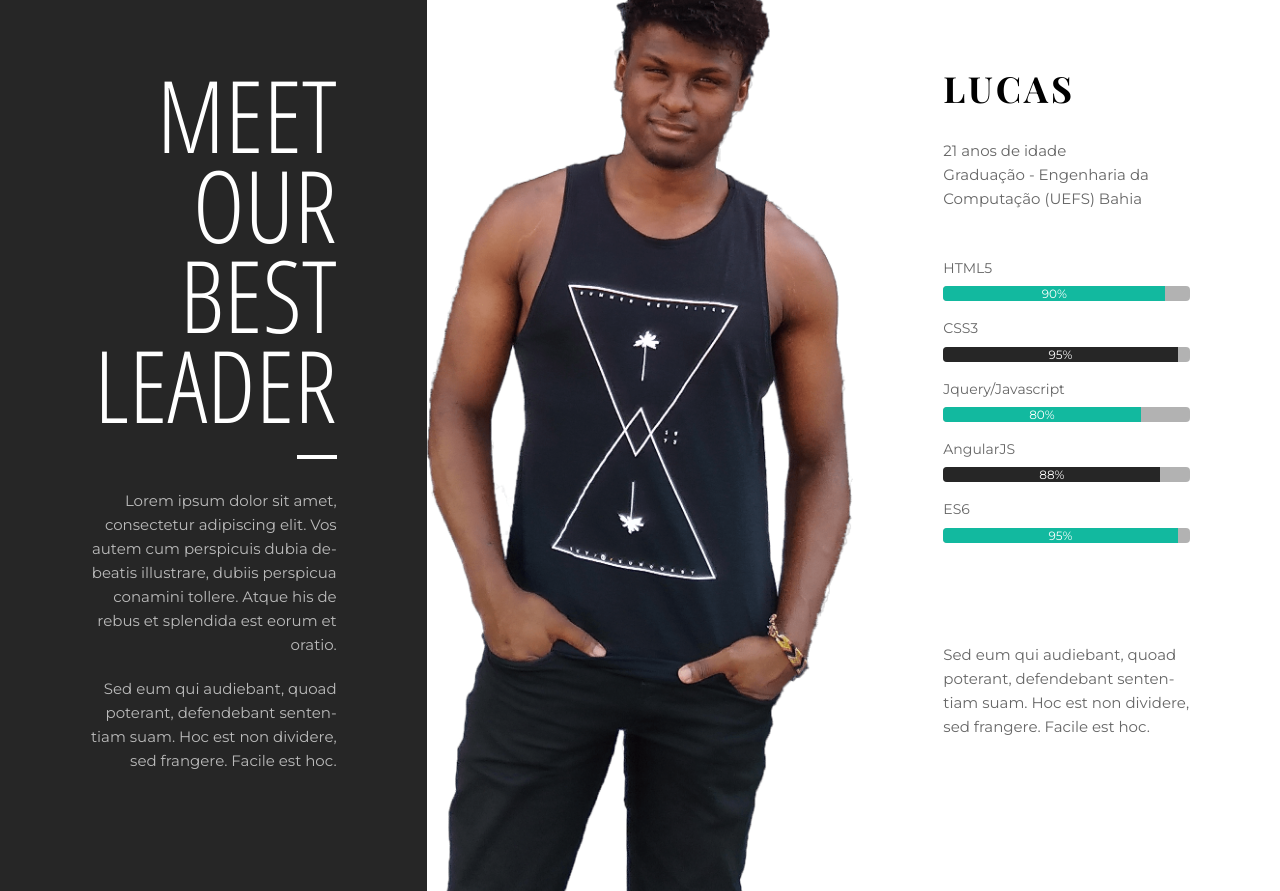
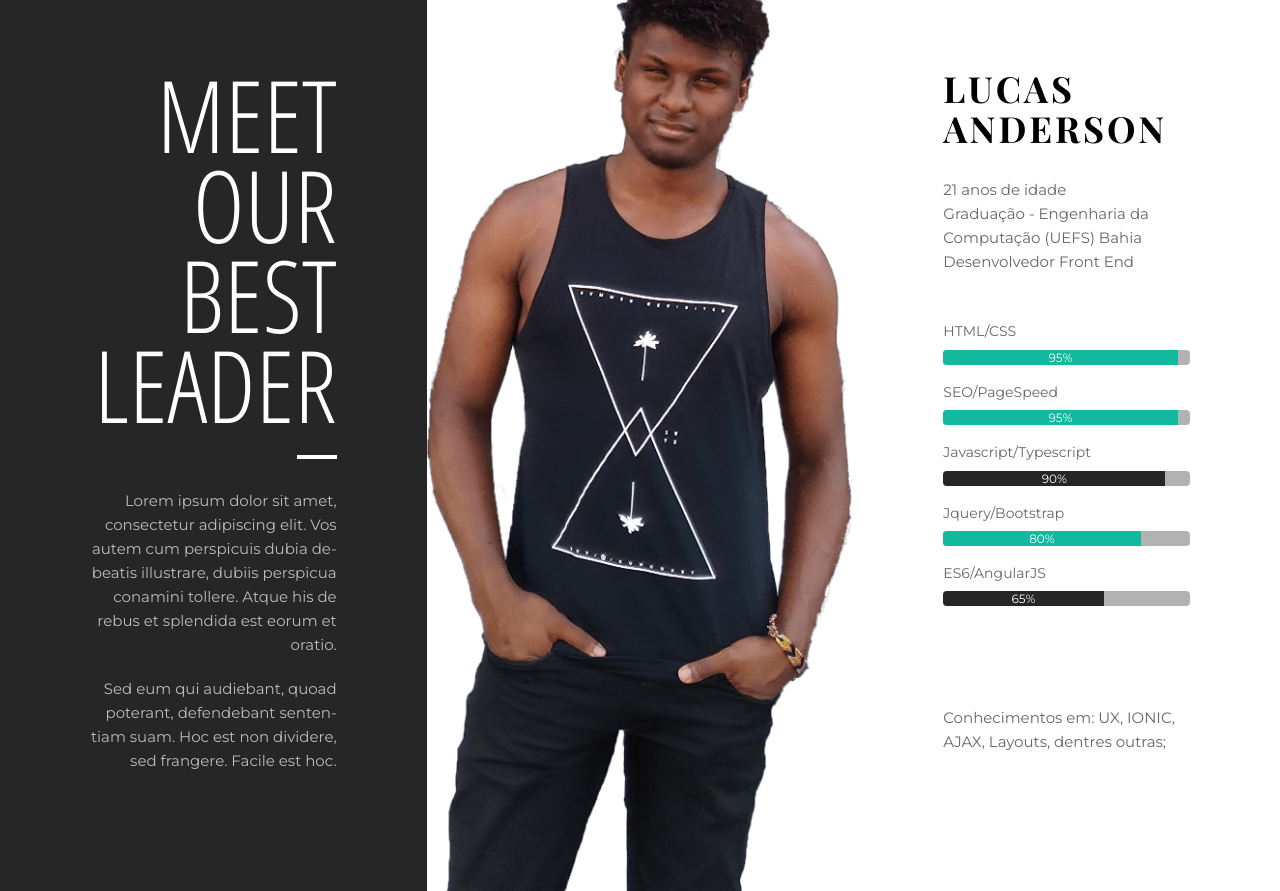
Before and after one commit to LuAnderson/AnDesenv, a plain HTML site: page index.html in a window 1280 px wide. Shown: the part 5440-6331 px from the top of the page. Drawn offline with nearby package versions, Linux system fonts and the light colour scheme; some packages are replaced by stand-ins of ours; grey boxes are pictures that could not be loaded; a script that the page names is missing.

Commit message:
media and performance

```diff
--- a/index.html
+++ b/index.html
@@ -613,44 +613,45 @@
 					<div class="box-text light-style">
 						<div class="box-text-inner pd-exlarge-lg pd-medium-md pd-small-xs">
 							<div class="title m-bot30">
-								<h3 class="h1">Lucas</h3>
+								<h3 class="h1">Lucas Anderson</h3>
 							</div>
-							<p class="m-bot50">21 anos de idade </br> Graduação - Engenharia da Computação (UEFS) Bahia</p>
-							<h4 class="h5">HTML5</h4>
+							<p class="m-bot50">21 anos de idade </br> Graduação - Engenharia da Computação (UEFS) Bahia <br> Desenvolvedor Front End 	</p>
+							<h4 class="h5">HTML/CSS</h4>
 							<div class="progress">
-								<div class="progress-bar progress-bar-yellow" role="progressbar" aria-valuenow="90" aria-valuemin="0" aria-valuemax="100"
-								 style="width:90%">
+								<div class="progress-bar progress-bar-yellow" role="progressbar" aria-valuenow="95" aria-valuemin="0" aria-valuemax="100"
+								 style="width:95%">
+									95%
+								</div>
+							</div>
+							<h4 class="h5">SEO/PageSpeed</h4>
+							<div class="progress">
+								<div class="progress-bar progress-bar-yellow" role="progressbar" aria-valuenow="95" aria-valuemin="0" aria-valuemax="100"
+								 style="width:95%">
+									95%
+								</div>
+							</div>
+							<h4 class="h5">Javascript/Typescript</h4>
+							<div class="progress">
+								<div class="progress-bar progress-bar-dark" role="progressbar" aria-valuenow="90" aria-valuemin="0" aria-valuemax="100" style="width:90%">
 									90%
 								</div>
 							</div>
-							<h4 class="h5">CSS3</h4>
-							<div class="progress">
-								<div class="progress-bar progress-bar-dark" role="progressbar" aria-valuenow="95" aria-valuemin="0" aria-valuemax="100" style="width:95%">
-									95%
-								</div>
-							</div>
-							<h4 class="h5">Jquery/Javascript</h4>
+							<h4 class="h5">Jquery/Bootstrap</h4>
 							<div class="progress">
 								<div class="progress-bar progress-bar-yellow" role="progressbar" aria-valuenow="80" aria-valuemin="0" aria-valuemax="100"
 								 style="width:80%">
 									80%
 								</div>
 							</div>
-							<h4 class="h5">AngularJS</h4>
+							<h4 class="h5">ES6/AngularJS</h4>
 							<div class="progress">
-								<div class="progress-bar progress-bar-dark" role="progressbar" aria-valuenow="88" aria-valuemin="0" aria-valuemax="100" style="width:88%">
-									88%
+								<div class="progress-bar progress-bar-dark" role="progressbar" aria-valuenow="60" aria-valuemin="0" aria-valuemax="100" style="width:65%">
+									65%
 								</div>
 							</div>
-							<h4 class="h5">ES6</h4>
-							<div class="progress">
-								<div class="progress-bar progress-bar-yellow" role="progressbar" aria-valuenow="95" aria-valuemin="0" aria-valuemax="100"
-								 style="width:95%">
-									95%
-								</div>
-							</div>
-							<p class="m-top80">Sed eum qui audiebant, quoad poterant, defendebant sententiam suam. Hoc est non dividere, sed frangere. Facile est
-								hoc.</p>
+							<p class="m-top80">
+								Conhecimentos em: UX, IONIC, AJAX, Layouts, dentres outras;
+							</p>
 						</div>
 					</div>
 				</div>
@@ -755,12 +756,12 @@
 					<div class="col-md-6">
 						<ul class="list-inline social-link">
 							<li>
-								<a href="#">
+								<a href="https://twitter.com/_LucAnd" target="__blank">
 									<i class="fa fa-twitter"></i>
 								</a>
 							</li>
 							<li>
-								<a href="#">
+								<a href="https://www.facebook.com/Luccas.Anderson" target="__blank">
 									<i class="fa fa-facebook"></i>
 								</a>
 							</li>
```
